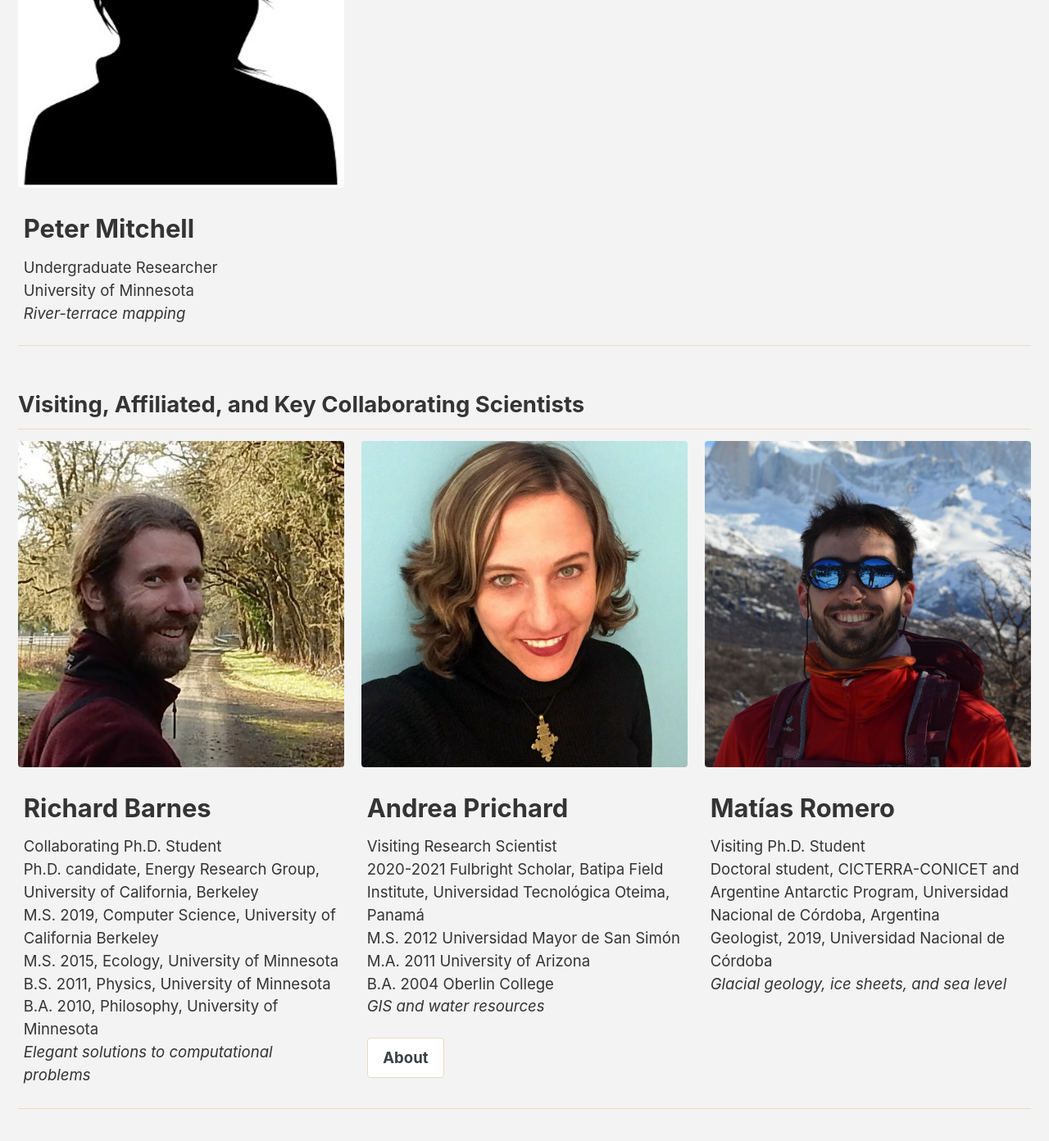
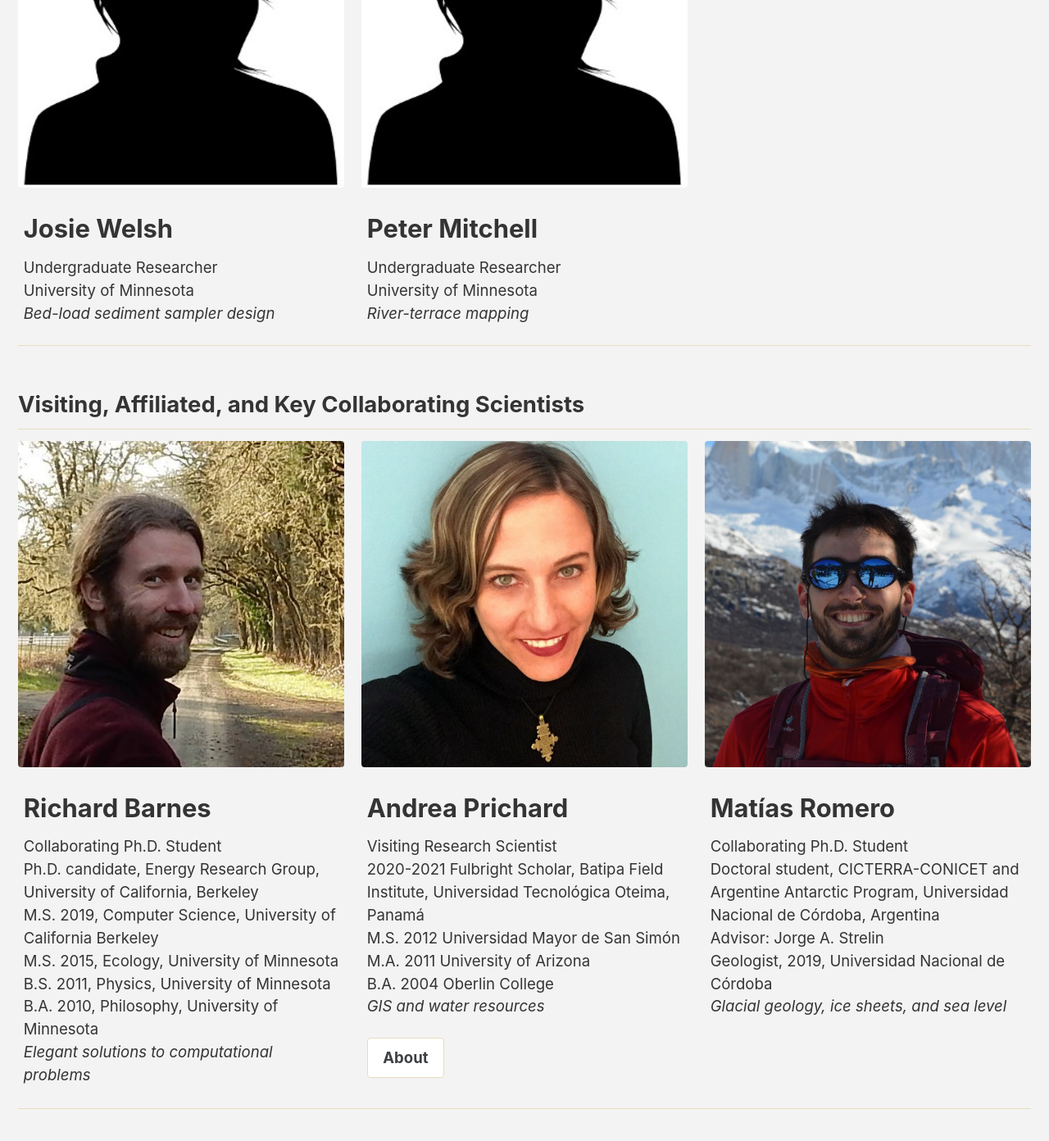
Before and after one commit to MNiMORPH/MNiMORPH.github.io, a Jekyll site: the page built from _pages/people.md, in a window 1280 px wide and 1400 px high, scrolled down 3261 px. Shown: the top 1392 px of the window at 82% size. Built offline with Jekyll 4.4.1, drawn with Linux system fonts in a browser that asks for light colours; cached includes are drawn as plain includes; nearby versions of some CDN libraries.

Commit message:
Welsh, Strelin (as Romero Advisor)

```diff
--- a/_pages/people.md
+++ b/_pages/people.md
@@ -105,6 +105,13 @@ grads:
 
 undergrads:
   - image_path: /assets/images/headshots/blank.jpg
+    alt: "Josie Welsh"
+    title: "Josie Welsh"
+    excerpt: "Undergraduate Researcher<br/>
+              University of Minnesota<br/>
+              *Bed-load sediment sampler design*
+              "
+  - image_path: /assets/images/headshots/blank.jpg
     alt: "Peter Mitchell"
     title: "Peter Mitchell"
     excerpt: "Undergraduate Researcher<br/>
@@ -143,8 +150,9 @@ visitors:
   - image_path: /assets/images/headshots/romero_square.jpg
     alt: "Matías Romero"
     title: "Matías Romero"
-    excerpt: "Visiting Ph.D. Student<br/>
+    excerpt: "Collaborating Ph.D. Student<br/>
               Doctoral student, CICTERRA-CONICET and Argentine Antarctic Program, Universidad Nacional de Córdoba, Argentina<br/>
+              Advisor: Jorge A. Strelin<br/>
               Geologist, 2019, Universidad Nacional de Córdoba<br/>
               *Glacial geology, ice sheets, and sea level*
               "
```
